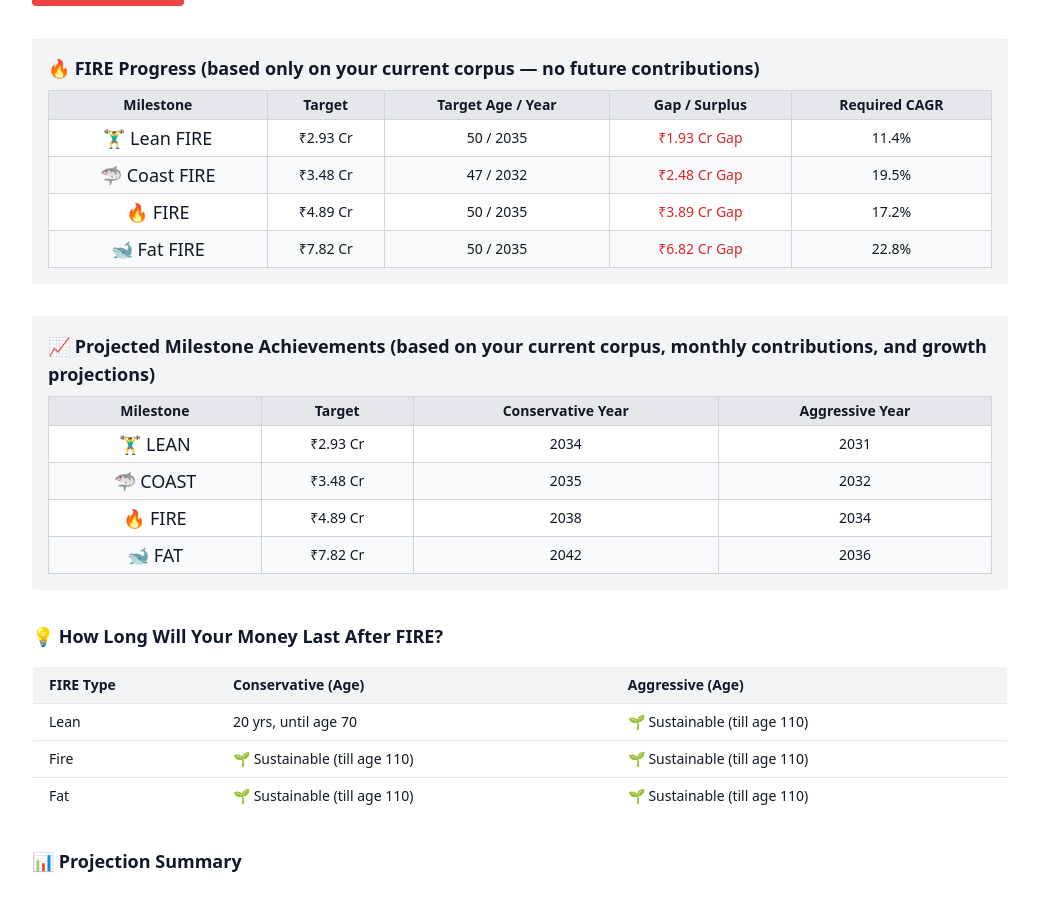
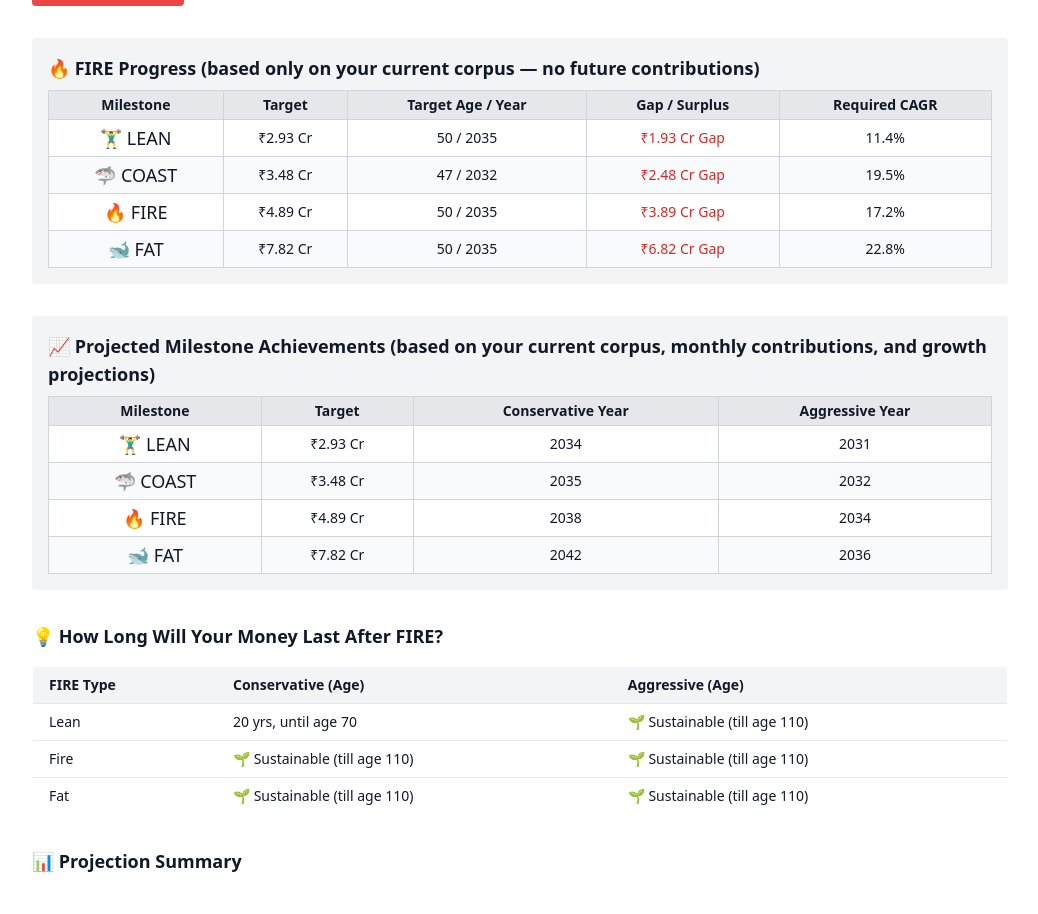
Before and after one commit to TheBeggarBowl/fire-tracker, a React (Vite) app: page / in a window 1280 px wide. Shown: the part 1080-1994 px from the top of the page, without its empty margins (120-1158 px from the left). Built offline with nearby package versions, Linux system fonts and the light colour scheme.

Commit message:
Update App.jsx
label changes

```diff
--- a/src/App.jsx
+++ b/src/App.jsx
@@ -430,10 +430,10 @@ setDrawdownResults(drawdowns);
     const { leanTarget, coastTarget, fireTarget, fatTarget } = results.targets;
 
     const data = [
-      ["🏋️‍♂️ Lean FIRE", leanTarget, inputs.desiredFIREAge],
-      ["🦈 Coast FIRE", coastTarget, inputs.desiredCoastAge],
+      ["🏋️‍♂️ LEAN", leanTarget, inputs.desiredFIREAge],
+      ["🦈 COAST", coastTarget, inputs.desiredCoastAge],
       ["🔥 FIRE", fireTarget, inputs.desiredFIREAge],
-      ["🐋 Fat FIRE", fatTarget, inputs.desiredFIREAge],
+      ["🐋 FAT", fatTarget, inputs.desiredFIREAge],
     ];
 
     return data.map(([label, tgt, age]) => {
```
